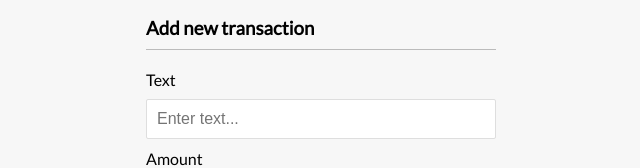
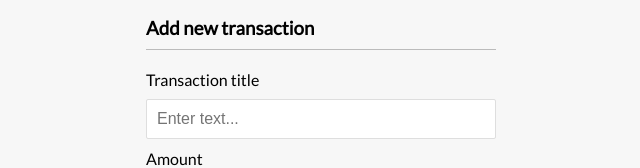
Before and after one commit to notrabe/budget-tool, a React (Create React App) app in the folder client/: page / in a window 1280 px wide. Shown: the part 415-583 px from the top of the page, without its empty margins (319-959 px from the left). Built offline with nearby package versions, Linux system fonts and the light colour scheme; no server answers.

Commit message:
form resets on submit

```diff
--- a/client/src/components/AddTransaction.js
+++ b/client/src/components/AddTransaction.js
@@ -22,10 +22,15 @@ export const AddTransaction = () => {
     const onSubmit = (e) => {
         e.preventDefault()
 
+
         const newTransaction = {
             text,
             amount: +amount
         }
+
+        setText('')
+        setAmount(0)
+
 
         addTransaction(newTransaction)
     }
@@ -36,8 +41,8 @@ export const AddTransaction = () => {
             <form onSubmit={onSubmit}>
 
                 <div className="form-control">
-                    <label htmlFor="text">Text</label>
-                    <input type="text" value = {text} placeholder="Enter text..." onChange = {textChange}/>
+                    <label htmlFor="text">Transaction title</label>
+                    <input name = 'title' type="text" value = {text} placeholder="Enter text..." onChange = {textChange}/>
                 </div>
 
                 <div className="form-control">
@@ -45,7 +50,7 @@ export const AddTransaction = () => {
                         >Amount <br />
                         (negative - expense, positive - income)</label
                     >
-                    <input type="number" value = {amount} placeholder="Enter amount..." onChange = {amountChange}/>
+                    <input name = 'number' type="number" value = {amount} placeholder="Enter amount..." onChange = {amountChange}/>
                 </div>
 
                 <button className="btn">Add transaction</button>
```
Also changed, not shown: 1 other file (tests, documents, lock files or other folders).
